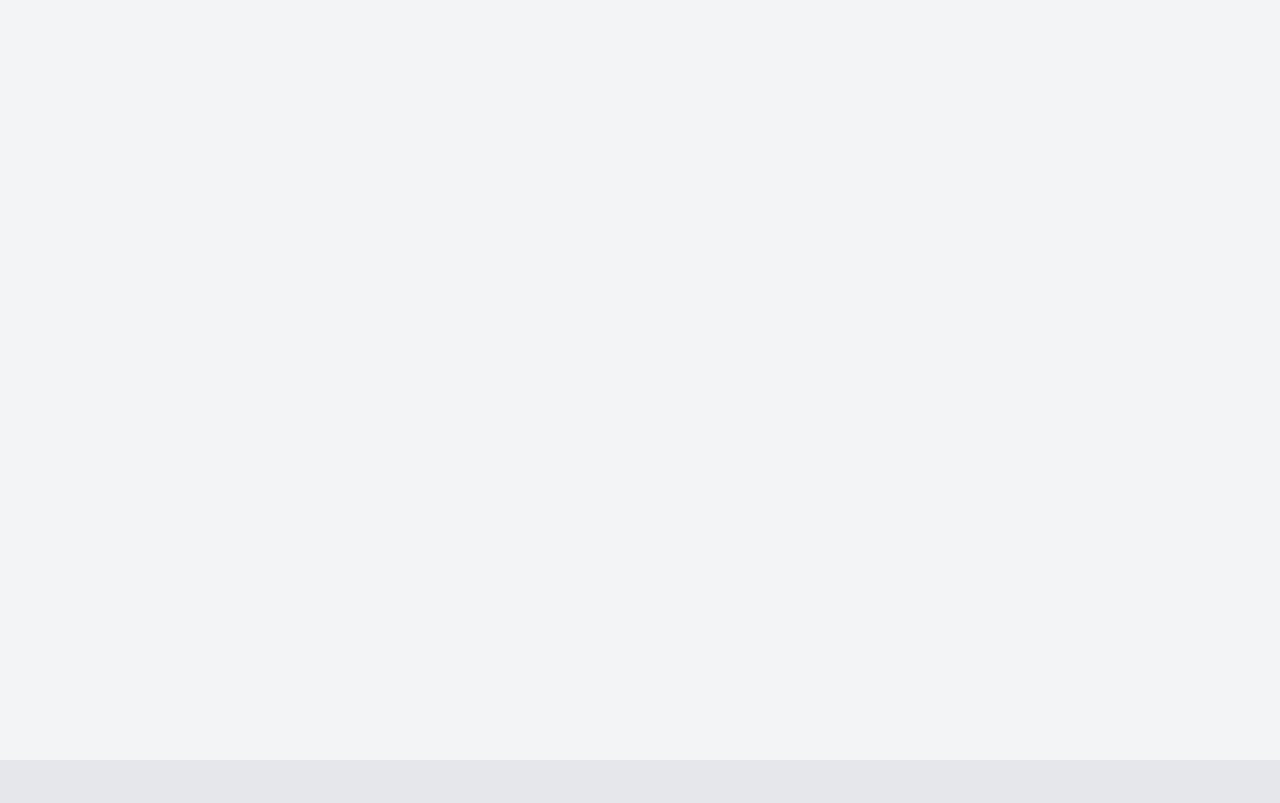
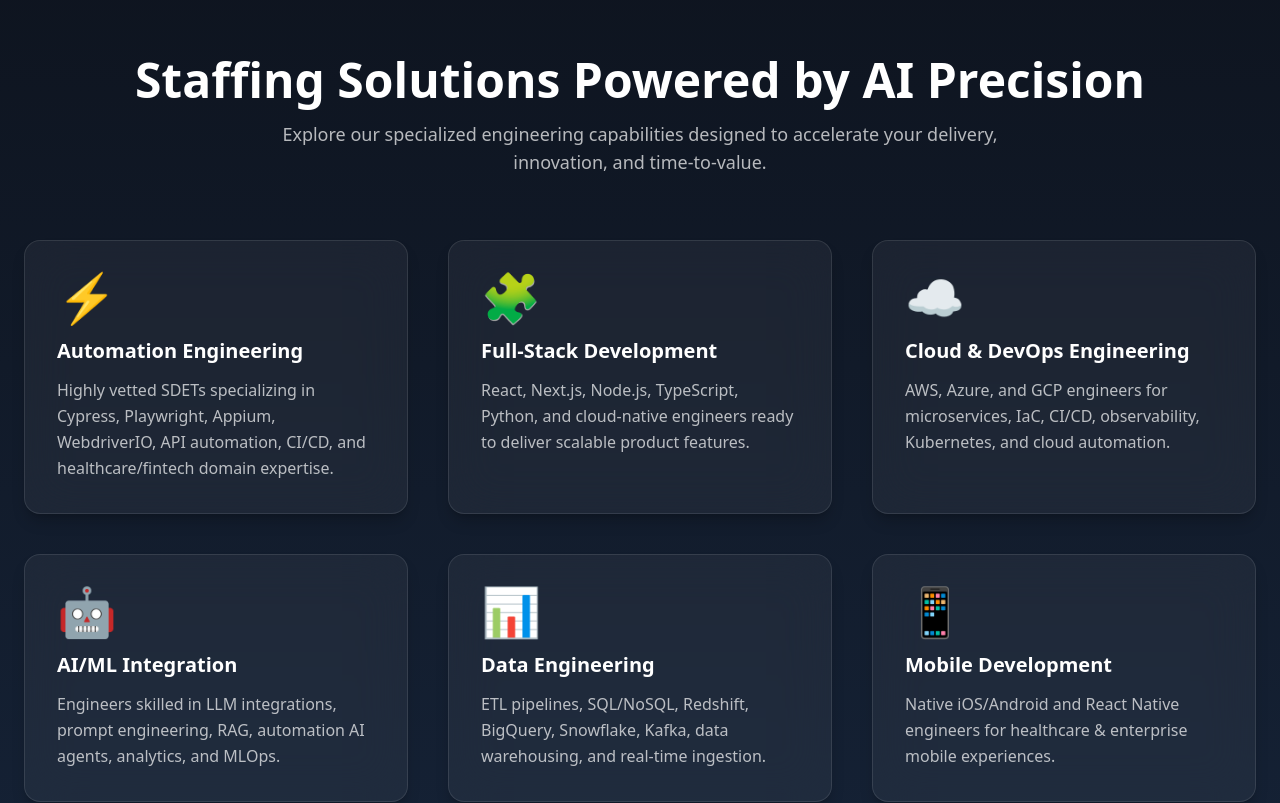
Before and after one commit to jaganatwork/xpertize-tech-react, a React (Vite) app: page / in a window 1280 px wide. Shown: the part 840-1643 px from the top of the page. Built offline with nearby package versions, Linux system fonts and the light colour scheme.

Commit message:
Add ServicesSection, hero animations prep, navbar translucency fix, and fade-in animation updates

```diff
--- a/src/App.tsx
+++ b/src/App.tsx
@@ -1,5 +1,6 @@
-import Navbar from "./components/Navbar"
-import HeroSection from "./components/HeroSection"
+import Navbar from "./components/Navbar";
+import HeroSection from "./components/HeroSection";
+import ServicesSection from "./components/services/ServicesSection";
 
 function App() {
   return (
@@ -7,14 +8,27 @@
       <Navbar />
       <HeroSection />
 
-      {/* Placeholder sections so scroll behavior can be tested */}
-      <section id="services" className="h-screen bg-gray-100"></section>
-      <section id="industries" className="h-screen bg-gray-200"></section>
-      <section id="case-studies" className="h-screen bg-gray-300"></section>
-      <section id="about" className="h-screen bg-gray-400"></section>
-      <section id="contact" className="h-screen bg-gray-500"></section>
+      {/* REAL SERVICES SECTION */}
+      <ServicesSection />
+
+      {/* Placeholder sections so scroll behavior continues to work */}
+      <section id="industries" className="h-screen bg-gray-200 flex items-center justify-center text-3xl">
+        Industries Section Coming Soon
+      </section>
+
+      <section id="case-studies" className="h-screen bg-gray-300 flex items-center justify-center text-3xl">
+        Case Studies Coming Soon
+      </section>
+
+      <section id="about" className="h-screen bg-gray-400 flex items-center justify-center text-3xl">
+        About Section Coming Soon
+      </section>
+
+      <section id="contact" className="h-screen bg-gray-500 flex items-center justify-center text-3xl">
+        Contact Section Coming Soon
+      </section>
     </>
-  )
+  );
 }
 
-export default App
+export default App;
--- a/src/components/Navbar.tsx
+++ b/src/components/Navbar.tsx
@@ -15,58 +15,64 @@
     <nav
       className={`
         fixed top-0 left-0 w-full z-50 transition-all duration-300
-        ${isScrolled ? "bg-white/90 backdrop-blur-md shadow-md" : "bg-transparent"}
+        ${
+          isScrolled
+            ? "bg-[#0e141f]/60 backdrop-blur-xl border-b border-white/10"
+            : "bg-transparent"
+        }
       `}
     >
-      {/* Use MetaFyAI-style grid columns: 1fr / 2fr / 1fr */}
+      {/* 3-column MetaFyAI layout */}
       <div className="max-w-7xl mx-auto px-8 py-4 grid grid-cols-[1fr,2fr,1fr] items-center">
 
-        {/* LEFT — LOGO */}
-        <div
-          className={`
-            text-xl font-semibold transition-all duration-300
-            ${isScrolled ? "text-gray-900" : "text-white"}
-          `}
-        >
+        {/* LEFT — LOGO (always white) */}
+        <div className="text-xl font-semibold text-white transition-all duration-300">
           Xpertize Tech AI
         </div>
 
-        {/* CENTER — NAVIGATION */}
+        {/* CENTER — NAVIGATION (always white text) */}
         <ul
-          className={`
+          className="
             hidden md:flex justify-center gap-12
             text-sm font-medium tracking-wide whitespace-nowrap
-            transition-all duration-300
-            ${isScrolled ? "text-gray-900" : "text-white/90"}
-          `}
+            text-white/90 transition-all duration-300
+          "
         >
           <li>
-            <a href="#services" className="hover:text-blue-500 transition-colors">Services</a>
+            <a href="#services" className="hover:text-blue-400 transition-colors">
+              Services
+            </a>
           </li>
 
           <li>
-            <a href="#industries" className="hover:text-blue-500 transition-colors">Industries</a>
+            <a href="#industries" className="hover:text-blue-400 transition-colors">
+              Industries
+            </a>
           </li>
 
           <li>
-            <a href="#case-studies" className="hover:text-blue-500 transition-colors">Case Studies</a>
+            <a href="#case-studies" className="hover:text-blue-400 transition-colors">
+              Case Studies
+            </a>
           </li>
 
           <li>
-            <a href="#about" className="hover:text-blue-500 transition-colors">About</a>
+            <a href="#about" className="hover:text-blue-400 transition-colors">
+              About
+            </a>
           </li>
 
           <li>
-            <a href="#contact" className="hover:text-blue-500 transition-colors">Contact</a>
+            <a href="#contact" className="hover:text-blue-400 transition-colors">
+              Contact
+            </a>
           </li>
         </ul>
 
-        {/* RIGHT — ACTION ZONE (CTA / Login in future) */}
-        <div className="hidden md:flex justify-end gap-6 items-center">
-          {/* Placeholder for future CTA buttons like MetaFyAI */}
-          {/* Example: Get Started / Sign In (if needed later) */}
+        {/* RIGHT — ACTIONS (optional future buttons) */}
+        <div className="hidden md:flex justify-end items-center gap-6 text-white">
+          {/* Empty for now — CTA buttons will go here later */}
         </div>
-
       </div>
     </nav>
   );
--- /dev/null
+++ b/src/components/services/ServicesSection.tsx
@@ -0,0 +1,92 @@
+import React from "react";
+
+const services = [
+  {
+    title: "Automation Engineering",
+    description:
+      "Highly vetted SDETs specializing in Cypress, Playwright, Appium, WebdriverIO, API automation, CI/CD, and healthcare/fintech domain expertise.",
+    icon: "⚡",
+  },
+  {
+    title: "Full-Stack Development",
+    description:
+      "React, Next.js, Node.js, TypeScript, Python, and cloud-native engineers ready to deliver scalable product features.",
+    icon: "🧩",
+  },
+  {
+    title: "Cloud & DevOps Engineering",
+    description:
+      "AWS, Azure, and GCP engineers for microservices, IaC, CI/CD, observability, Kubernetes, and cloud automation.",
+    icon: "☁️",
+  },
+  {
+    title: "AI/ML Integration",
+    description:
+      "Engineers skilled in LLM integrations, prompt engineering, RAG, automation AI agents, analytics, and MLOps.",
+    icon: "🤖",
+  },
+  {
+    title: "Data Engineering",
+    description:
+      "ETL pipelines, SQL/NoSQL, Redshift, BigQuery, Snowflake, Kafka, data warehousing, and real-time ingestion.",
+    icon: "📊",
+  },
+  {
+    title: "Mobile Development",
+    description:
+      "Native iOS/Android and React Native engineers for healthcare & enterprise mobile experiences.",
+    icon: "📱",
+  },
+];
+
+export default function ServicesSection() {
+  return (
+    <section
+      id="services"
+      className="py-24 bg-gradient-to-b from-[#0e141f] to-[#152236] text-white"
+    >
+      {/* Section Header */}
+      <div className="text-center mb-16">
+        <h2 className="text-4xl md:text-5xl font-bold mb-4">
+          Staffing Solutions Powered by AI Precision
+        </h2>
+        <p className="text-white/70 text-lg max-w-3xl mx-auto">
+          Explore our specialized engineering capabilities designed to accelerate
+          your delivery, innovation, and time-to-value.
+        </p>
+      </div>
+
+      {/* CARD GRID */}
+      <div className="max-w-7xl mx-auto px-6 grid grid-cols-1 sm:grid-cols-2 lg:grid-cols-3 gap-10">
+        {services.map((service, index) => (
+          <div
+            key={index}
+            className="
+              p-8 rounded-2xl
+              bg-white/5 backdrop-blur-xl
+              border border-white/10
+              shadow-lg shadow-black/20
+              hover:shadow-xl hover:shadow-blue-500/20
+              hover:bg-white/10
+              transition-all duration-300 cursor-pointer
+              transform hover:-translate-y-2
+              animate-fade-in-up
+            "
+            style={{
+              animationDelay: `${index * 0.15}s`,
+              animationFillMode: "both",
+            }}
+          >
+            <div className="text-5xl mb-4">{service.icon}</div>
+
+            <h3 className="text-xl font-semibold mb-3">{service.title}</h3>
+
+            <p className="text-white/70 leading-relaxed">
+              {service.description}
+            </p>
+          </div>
+        ))}
+      </div>
+    </section>
+  );
+}
--- a/src/index.css
+++ b/src/index.css
@@ -6,3 +6,17 @@
 html, body {
   overflow-x: hidden;
 }
+@keyframes fade-in-up {
+  0% {
+    opacity: 0;
+    transform: translateY(20px);
+  }
+  100% {
+    opacity: 1;
+    transform: translateY(0);
+  }
+}
+
+.animate-fade-in-up {
+  animation: fade-in-up 0.8s ease-out;
+}
```
